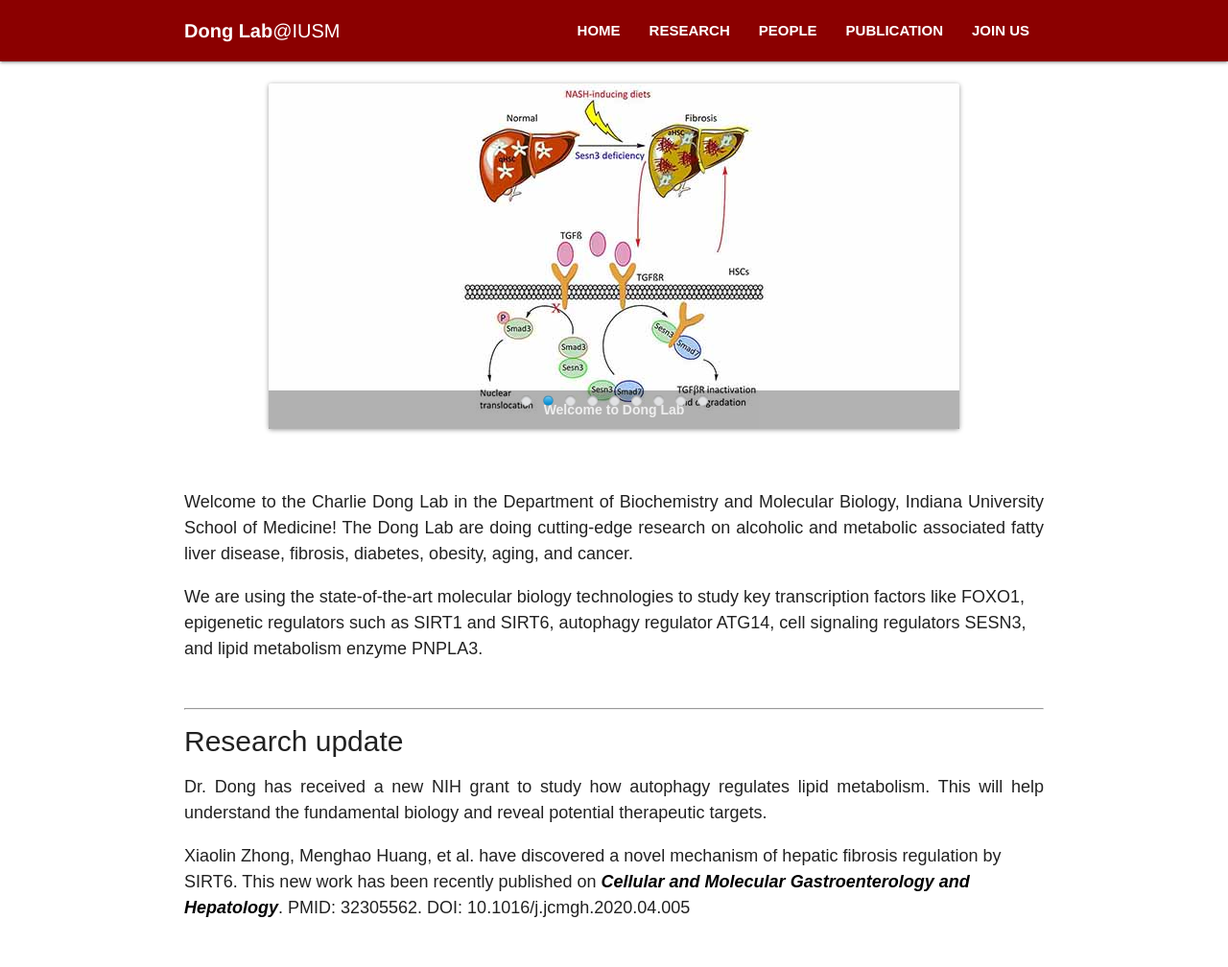
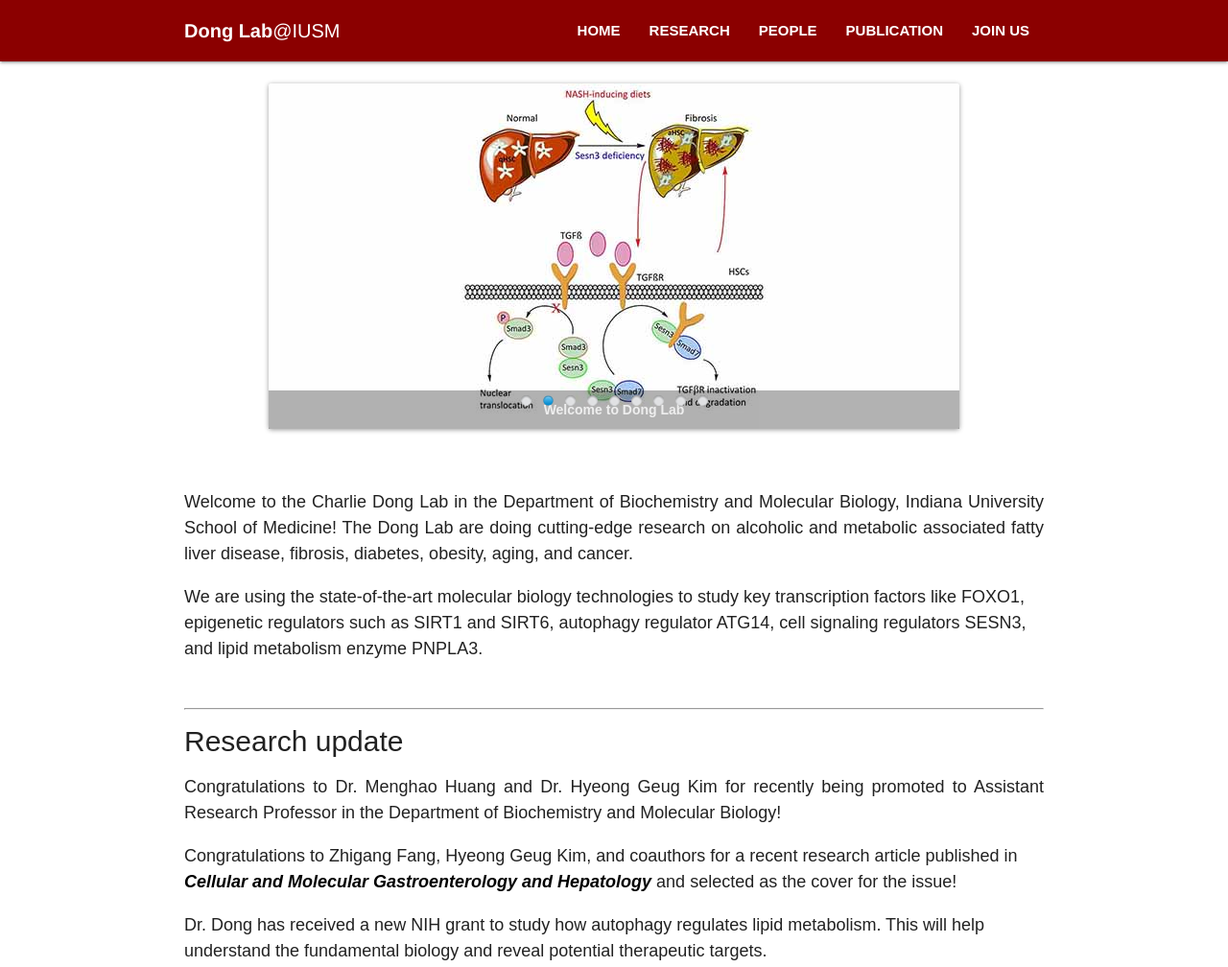
Before and after one commit to donglab/donglab.github.io, a plain HTML site: page index.html in a window 1280 px wide. Shown: the top 1008 px of the page at 96% size. Drawn offline with nearby package versions, Linux system fonts and the light colour scheme; a script that the page names is missing.

Commit message:
Update index.html

```diff
--- a/index.html
+++ b/index.html
@@ -99,7 +99,9 @@
 	<br>
   <hr>
     <h5>Research update</h5>
-     <p align="justify">Dr. Dong has received a new NIH grant to study how autophagy regulates lipid metabolism. This will help understand the fundamental biology and reveal potential therapeutic targets.</p>
+     <p align="justify">Congratulations to Dr. Menghao Huang and Dr. Hyeong Geug Kim for recently being promoted to Assistant Research Professor in the Department of Biochemistry and Molecular Biology!</p>
+	 <p>Congratulations to Zhigang Fang, Hyeong Geug Kim, and coauthors for a recent research article published in <b><i>Cellular and Molecular Gastroenterology and Hepatology</i></b> and selected as the cover for the issue! </p>
+	 <p>Dr. Dong has received a new NIH grant to study how autophagy regulates lipid metabolism. This will help understand the fundamental biology and reveal potential therapeutic targets.</p>
 	<p>Xiaolin Zhong, Menghao Huang, et al. have discovered a novel mechanism of hepatic fibrosis regulation by SIRT6. This new work has been recently published on <b><i>Cellular and Molecular Gastroenterology and Hepatology</i></b>. PMID: 32305562. DOI: 10.1016/j.jcmgh.2020.04.005</p>
 <br><br>
 <br>
```
